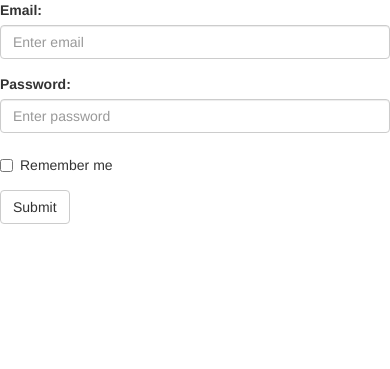
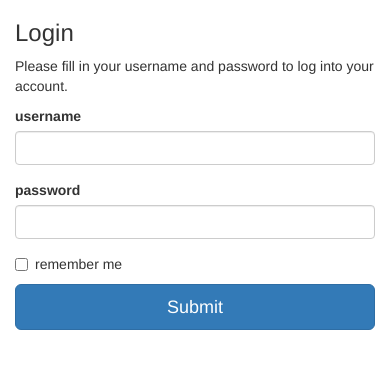
Before and after one commit to debbie-leung/w4111-proj1, a Flask app: page /login in a window 390 px wide. Shown: the top 369 px of the page. Run offline with Flask 2, Linux system fonts and the light colour scheme; parts of the project's set-up code (start-up, migrations or seed data) failed here and were passed over; some libraries are stand-ins or nearby versions.

Commit message:
Created login form

```diff
--- a/server.py
+++ b/server.py
@@ -13,16 +13,21 @@ import os
 from sqlalchemy import *
 from sqlalchemy.pool import NullPool
 from flask import Flask, request, render_template, g, redirect, Response
-# from flask_wtf import FlaskForm
-# from flask_bootstrap import Bootstrap
-# from wtforms import StringField, PasswordField, BooleanField
-# from wtforms.validators import InputRequired, Email, Length
+from flask_bootstrap import Bootstrap
+from flask_wtf import FlaskForm
+from wtforms import StringField, PasswordField, BooleanField
+from wtforms.validators import InputRequired, Email, Length
 
 tmpl_dir = os.path.join(os.path.dirname(os.path.abspath(__file__)), 'templates')
 app = Flask(__name__, template_folder=tmpl_dir)
+app.config['SECRET_KEY'] = os.urandom(24)
+Bootstrap(app)
 
+class LoginForm(FlaskForm):
+  username = StringField('username', validators=[InputRequired()])
+  password = PasswordField('password', validators=[InputRequired()])
+  remember = BooleanField('remember me')
 
-#
 # The following is a dummy URI that does not connect to a valid database. You will need to modify it to connect to your Part 2 database in order to use the data.
 #
 # XXX: The URI should be in the format of:
@@ -164,13 +169,14 @@ def index():
 #
 @app.route('/login', methods=['GET', 'POST'])
 def login():
+  form = LoginForm()
   error = None
   if request.method == 'POST':
       if request.form['username'] != 'admin' or request.form['password'] != 'admin':
           error = 'Invalid Credentials. Please try again.'
       else:
           return redirect(url_for('home'))
-  return render_template('login.html', error=error)
+  return render_template('login.html', error=error, form=form)
 
 # Example of adding new data to the database
 @app.route('/add', methods=['GET'])
--- a/templates/login.html
+++ b/templates/login.html
@@ -1,39 +1,17 @@
-<!-- Latest compiled and minified CSS -->
-<link rel="stylesheet" href="https://maxcdn.bootstrapcdn.com/bootstrap/3.4.1/css/bootstrap.min.css">
+{% extends "bootstrap/base.html" %}
+{% import "bootstrap/wtf.html" as wtf %}
 
-<!-- jQuery library -->
-<script src="https://ajax.googleapis.com/ajax/libs/jquery/3.5.1/jquery.min.js"></script>
+{% block content %}
 
-<!-- Latest compiled JavaScript -->
-<script src="https://maxcdn.bootstrapcdn.com/bootstrap/3.4.1/js/bootstrap.min.js"></script>
-
-<html>
-
-<form class="form-horizontal" action="/action_page.php">
-  <div class="form-group">
-    <label class="control-label col-sm-2" for="email">Email:</label>
-    <div class="col-sm-10">
-      <input type="email" class="form-control" id="email" placeholder="Enter email">
-    </div>
-  </div>
-  <div class="form-group">
-    <label class="control-label col-sm-2" for="pwd">Password:</label>
-    <div class="col-sm-10">
-      <input type="password" class="form-control" id="pwd" placeholder="Enter password">
-    </div>
-  </div>
-  <div class="form-group">
-    <div class="col-sm-offset-2 col-sm-10">
-      <div class="checkbox">
-        <label><input type="checkbox"> Remember me</label>
-      </div>
-    </div>
-  </div>
-  <div class="form-group">
-    <div class="col-sm-offset-2 col-sm-10">
-      <button type="submit" class="btn btn-default">Submit</button>
-    </div>
-  </div>
-</form>
-
-</html>
+<div class="container">
+    <h3>Login</h3>
+    <p>Please fill in your username and password to log into your account.</p>
+    <form class="form-login" method="POST" action='/login'>
+        {{ form.hidden_tag() }}
+        {{ wtf.form_field(form.username) }}
+        {{ wtf.form_field(form.password) }}
+        {{ wtf.form_field(form.remember)}}
+        <button class="btn btn-lg btn-primary btn-block" type="submit">Submit</button>
+    </form>
+</div>
+{% endblock %}
```
Also changed, not shown: templates/index.html (+4 -15 lines).
